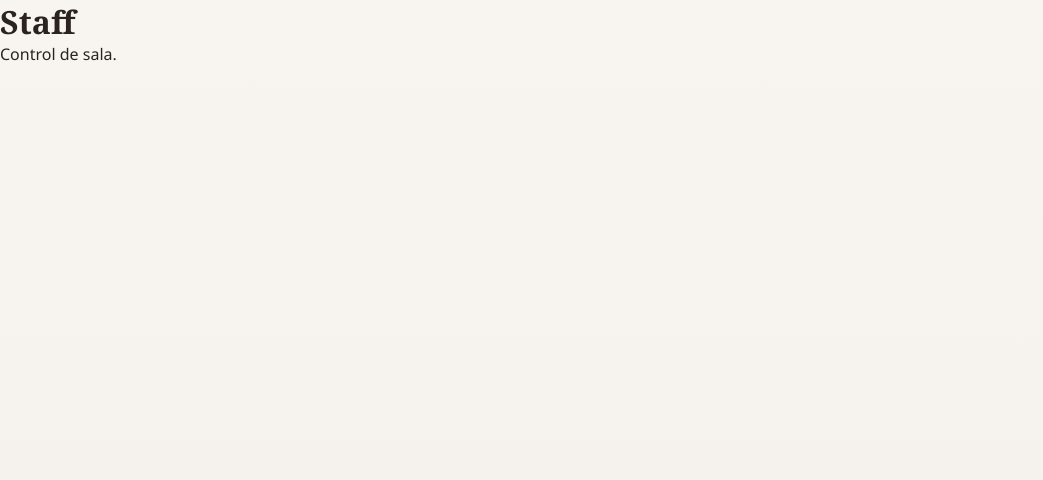
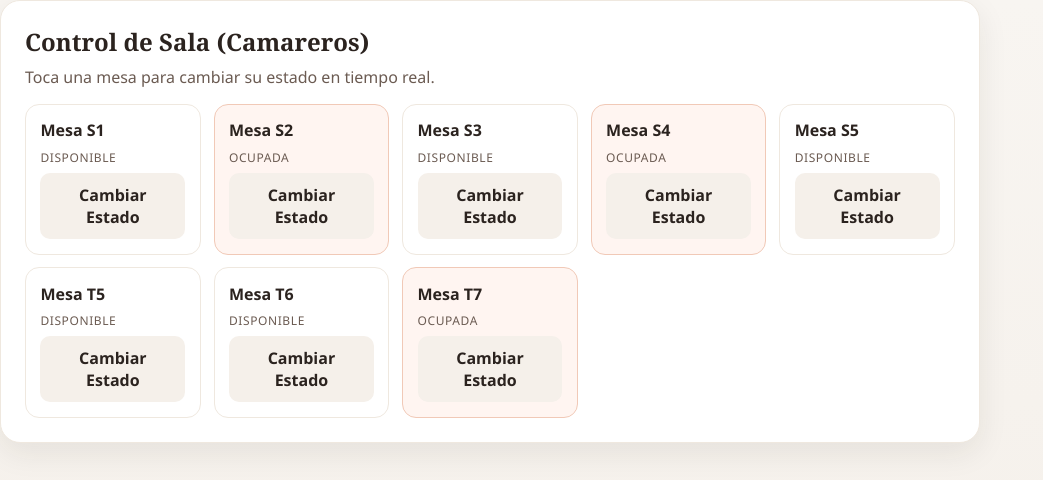
Before and after one commit to PaulaKDev/reserva-restaurante, a React (Vite) app: page /staff in a window 1280 px wide. Shown: the top 480 px of the page, without its empty margins (0-1043 px from the left). Built offline with nearby package versions, Linux system fonts and the light colour scheme; a web font is replaced by a local one.

Commit message:
limpiar la arquitectura

```diff
--- a/src/App.jsx
+++ b/src/App.jsx
@@ -28,3 +28,7 @@ export default function App() {
     </div>
   );
 }
+
+export default function App() {
+  return null;
+}
--- a/src/pages/customer/CustomerHome.jsx
+++ b/src/pages/customer/CustomerHome.jsx
@@ -1,8 +1,14 @@
+import Header from '../../components/Header';
+import RestaurantDetail from '../../components/RestaurantDetail';
+
 export default function CustomerHome() {
   return (
-    <main>
-      <h1>Cliente</h1>
-      <p>Página principal del cliente.</p>
-    </main>
+    <>
+      <Header />
+
+      <main>
+        <RestaurantDetail />
+      </main>
+    </>
   );
 }
--- a/src/pages/manager/ManagerDashboard.jsx
+++ b/src/pages/manager/ManagerDashboard.jsx
@@ -1,8 +1,5 @@
+import ManagerDashboardComponent from '../../components/ManagerDashboard';
+
 export default function ManagerDashboard() {
-  return (
-    <main>
-      <h1>Manager</h1>
-      <p>Dashboard del restaurante.</p>
-    </main>
-  );
+  return <ManagerDashboardComponent />;
 }
--- a/src/pages/staff/StaffToday.jsx
+++ b/src/pages/staff/StaffToday.jsx
@@ -1,8 +1,5 @@
+import StaffMobileView from '../../components/StaffMobileView';
+
 export default function StaffToday() {
-  return (
-    <main>
-      <h1>Staff</h1>
-      <p>Control de sala.</p>
-    </main>
-  );
+  return <StaffMobileView />;
 }
```
